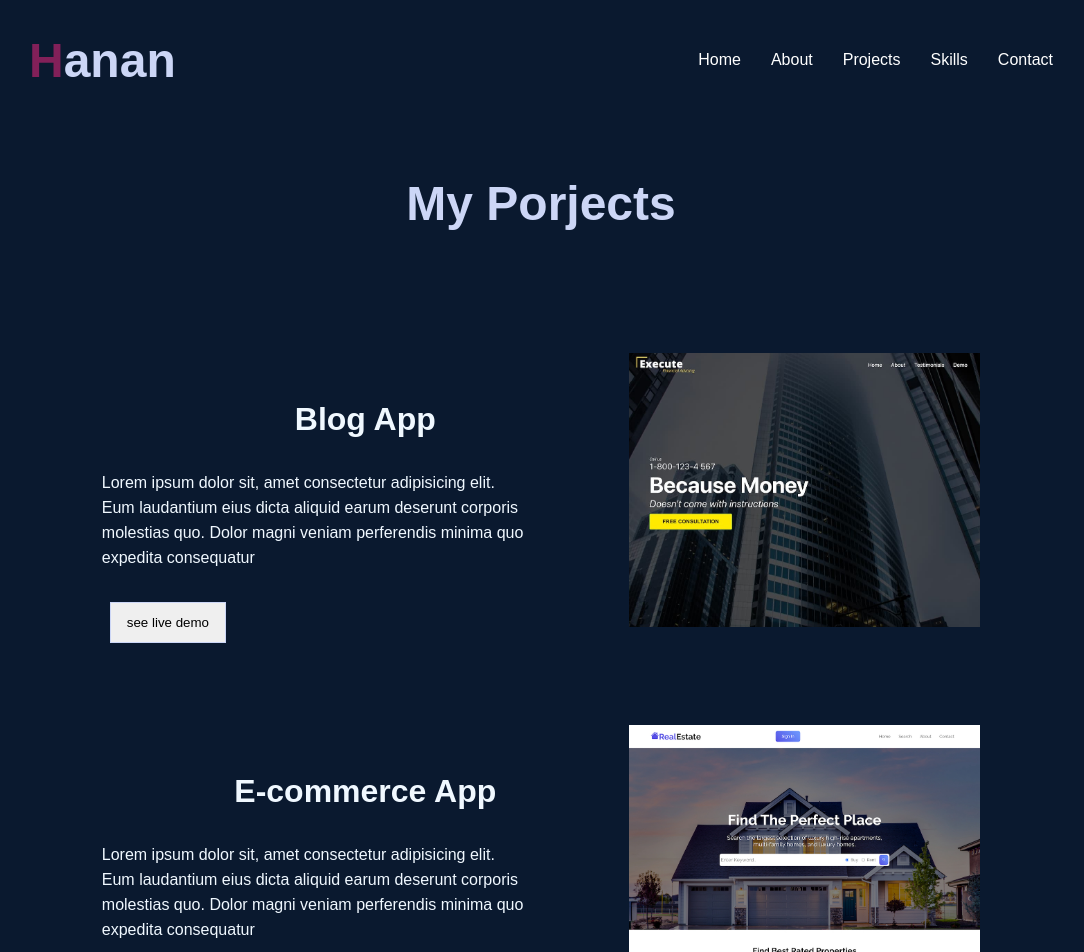
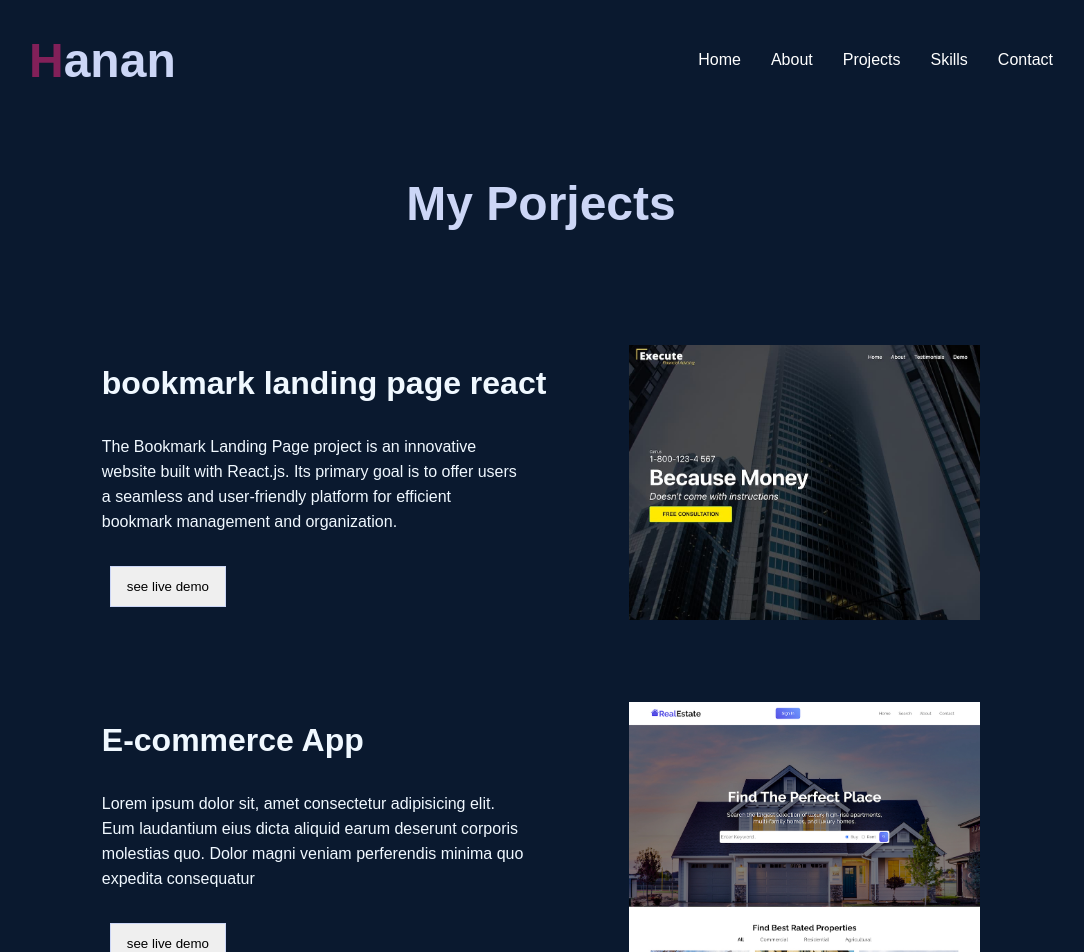
Before and after one commit to Hanan1413/my-portfolio, a React (Vite) app: page /projects in a window 1280 px wide. Shown: the top 952 px of the page, without its empty margins (99-1183 px from the left). Built offline with nearby package versions, Linux system fonts and the light colour scheme; the HTML template or start-up script is replaced by a standard one.

Commit message:
update index.html file

```diff
--- a/index.html
+++ b/index.html
@@ -4,7 +4,7 @@
     <meta charset="UTF-8" />
     <link rel="icon" type="image/png" href="./src/assets/favicon.png" />
     <meta name="viewport" content="width=device-width, initial-scale=1.0" />
-    <title>portfilio</title>
+    <title>portfolio</title>
   </head>
   <body>
     <div id="root"></div>
--- a/src/data/data.jsx
+++ b/src/data/data.jsx
@@ -8,8 +8,8 @@ import React from "../assets/react.png";
 export const data = [
   {
     id: 1,
-    title: "Blog App",
-    desc: " Lorem ipsum dolor sit, amet consectetur adipisicing elit. Eum laudantium eius dicta aliquid earum deserunt corporis molestias quo. Dolor magni veniam perferendis minima quo expedita consequatur ",
+    title: "bookmark landing page react",
+    desc: "The Bookmark Landing Page project is an innovative website built with React.js.  Its primary goal is to offer users a seamless and user-friendly platform for efficient bookmark management and organization. ",
     image: WorkIm,
     live: "https://codepen.io/Hanan-Ibrahim/pen/dywMmRx",
   },
--- a/src/pages/Projects/SingleProject.jsx
+++ b/src/pages/Projects/SingleProject.jsx
@@ -7,7 +7,7 @@ const SingleProject = ({ project }) => {
     <div>
       <div className="flex-item ">
         <div>
-          <h1
+          <h2
             style={{
               marginBottom: "10px",
               fontSize: "2rem",
@@ -15,7 +15,7 @@ const SingleProject = ({ project }) => {
             }}
           >
             {title}
-          </h1>
+          </h2>
           <p>{desc}</p>
 
           <div className="buttons">
--- a/tailwind.config.js
+++ /dev/null
@@ -1 +0,0 @@
-// PostCSS
```
Also changed, not shown: public/hanan.svg (deleted).
